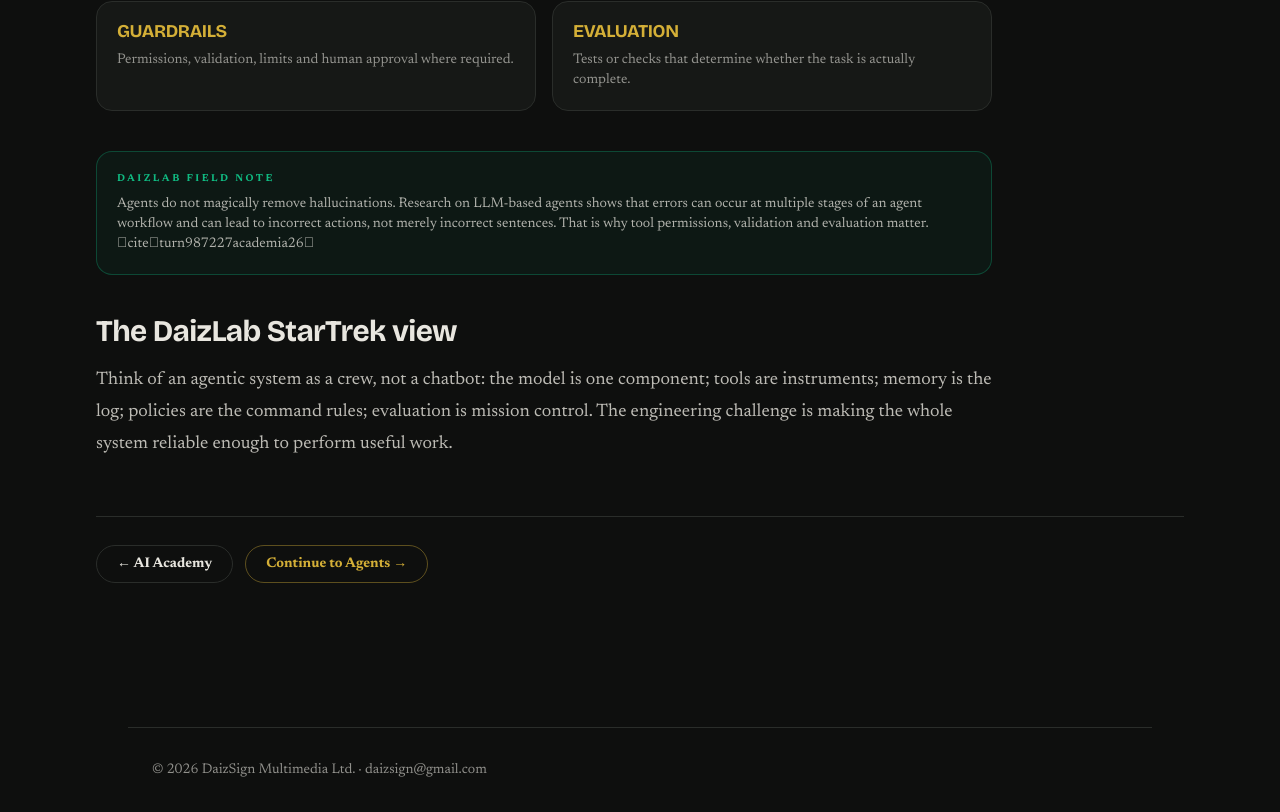
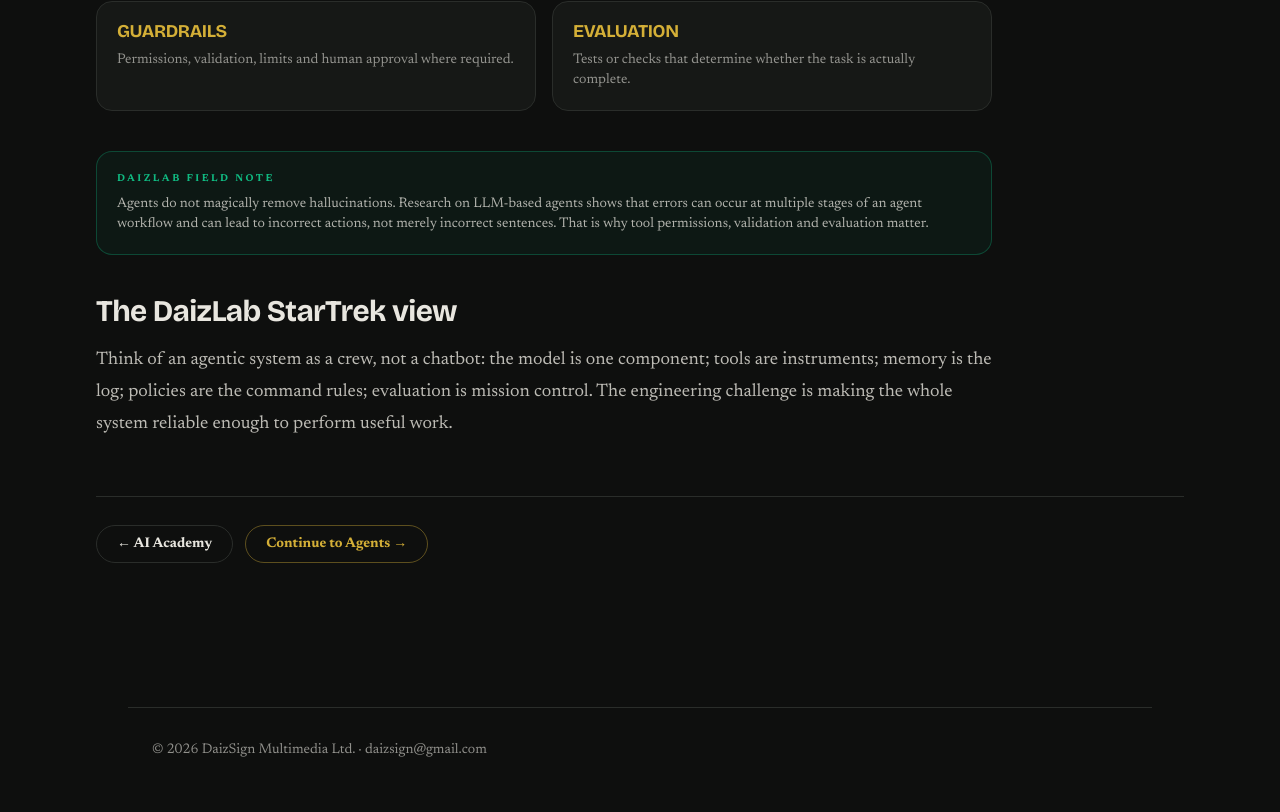
Before and after one commit to Damiedaiz/daizlabratz, a Next.js app: page /learn/ai/agents in a window 1280 px wide. Shown: the part 1058-1870 px from the top of the page. Built offline with nearby package versions, Linux system fonts and the light colour scheme.

Commit message:
fix: clean AI Academy content in app/learn/ai/agents/page.tsx

```diff
--- a/app/learn/ai/agents/page.tsx
+++ b/app/learn/ai/agents/page.tsx
@@ -31,7 +31,7 @@ export default function Agents() {
       </section>
 
       <MissionNote>
-        Agents do not magically remove hallucinations. Research on LLM-based agents shows that errors can occur at multiple stages of an agent workflow and can lead to incorrect actions, not merely incorrect sentences. That is why tool permissions, validation and evaluation matter. citeturn987227academia26
+        Agents do not magically remove hallucinations. Research on LLM-based agents shows that errors can occur at multiple stages of an agent workflow and can lead to incorrect actions, not merely incorrect sentences. That is why tool permissions, validation and evaluation matter.
       </MissionNote>
 
       <section>
```
